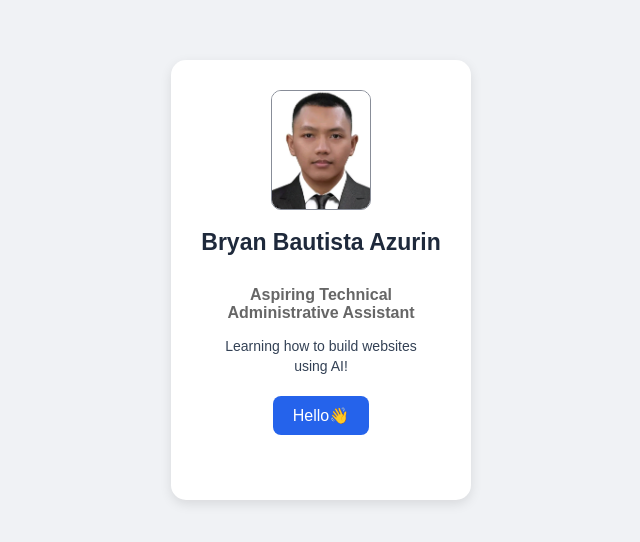
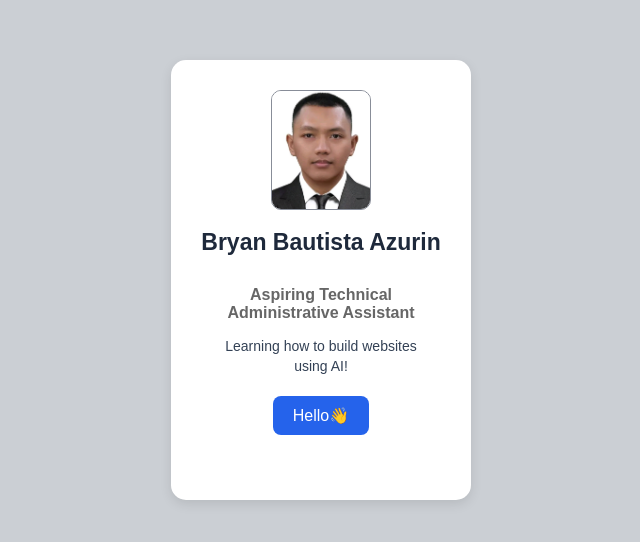
Before and after one commit to bryanazurin/Bryan-Website, a plain HTML site: page index.html in a window 1280 px wide. Shown: the part 120-662 px from the top of the page, without its empty margins (319-959 px from the left). Drawn offline with Linux system fonts and the light colour scheme.

Commit message:
Update style.css

```diff
--- a/style.css
+++ b/style.css
@@ -7,7 +7,7 @@
 
 /* 2. Page Layout */
 body {
-  background-color: #f0f2f5;
+  background-color: #cbcfd4;
   font-family: Arial, sans-serif;
   display: flex;
   justify-content: center;
```
